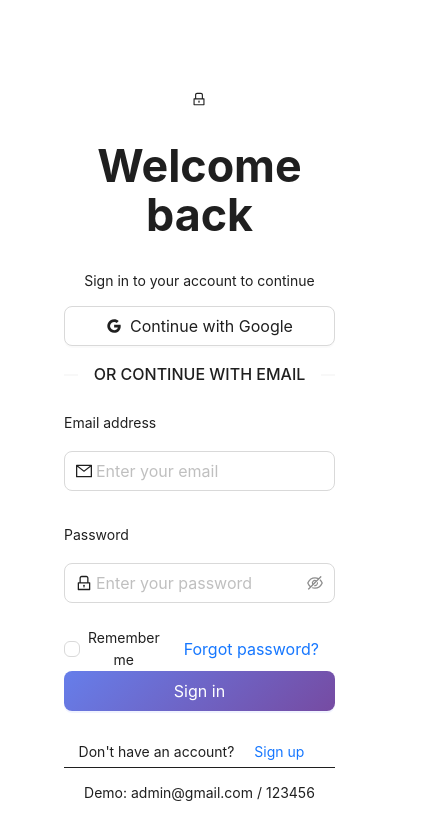
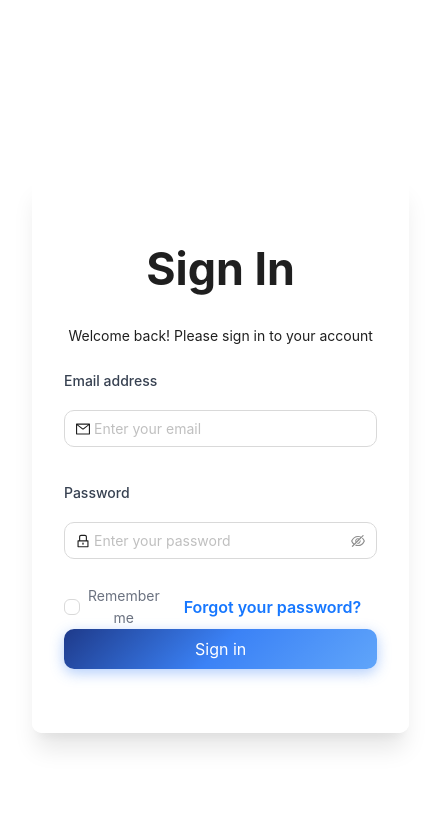
Before and after one commit to sankarkumark34/personal_tracker, a React (Vite) app: page / in a window 390 px wide. Shown: the top 840 px of the page, 441 px wide, since content can reach past the window. Built offline with nearby package versions, Linux system fonts and the light colour scheme.

Commit message:
Enhance authentication UI with custom styles, improved layout, and responsive design. Refactor Login and SignUp forms to include user login handling and integrate Google login functionality.

```diff
--- a/src/components/auth/AuthContainer.tsx
+++ b/src/components/auth/AuthContainer.tsx
@@ -67,16 +67,22 @@ const AuthContainer: React.FC<AuthContainerProps> = ({ onLogin }) => {
   };
 
   return (
-    <div className="min-h-screen flex items-center justify-center p-4">
+    <div className="min-h-screen bg-gradient-to-br from-blue-50 via-white to-blue-50 flex items-center justify-center p-4">
+      <div className="w-full max-w-md">
         <Card
-        className="w-full max-w-sm shadow-xl border-0 rounded-2xl"
+          className="shadow-2xl border-0 rounded-3xl backdrop-blur-sm"
           style={{
-          background: '#ffffff',
+            background: 'rgba(255, 255, 255, 0.95)',
+            backdropFilter: 'blur(10px)',
           }}
-        bodyStyle={{ padding: '32px' }}
+          bodyStyle={{
+            padding: '40px 32px',
+            borderRadius: '24px'
+          }}
         >
           {renderAuthForm()}
         </Card>
+      </div>
     </div>
   );
 };
--- a/src/components/auth/LoginForm.tsx
+++ b/src/components/auth/LoginForm.tsx
@@ -1,18 +1,18 @@
 import React, { useState } from 'react';
-import { Button, Form, Input, Checkbox, Divider, message } from 'antd';
-import { LockOutlined, MailOutlined, GoogleOutlined } from '@ant-design/icons';
-import type { AuthMode, LoginCredentials } from '../../types/auth';
+import { Button, Form, Input, Checkbox, message } from 'antd';
+import { LockOutlined, MailOutlined, EyeOutlined, EyeInvisibleOutlined } from '@ant-design/icons';
+import type { AuthMode, LoginCredentials, User } from '../../types/auth';
 import { authService } from '../../services/authService';
-import { googleOAuthService } from '../../services/googleOAuthService';
 
 interface LoginFormProps {
   onSwitchMode: (mode: AuthMode) => void;
+  onLogin: (user: User) => void;
 }
 
 // Using LoginCredentials type from auth types
 type LoginFormValues = LoginCredentials & { remember: boolean };
 
-const LoginForm: React.FC<LoginFormProps> = ({ onSwitchMode }) => {
+const LoginForm: React.FC<LoginFormProps> = ({ onSwitchMode, onLogin }) => {
   const [form] = Form.useForm();
   const [loading, setLoading] = useState(false);
 
@@ -20,10 +20,10 @@ const LoginForm: React.FC<LoginFormProps> = ({ onSwitchMode }) => {
     setLoading(true);
     try {
       const result = await authService.login(values);
-      if (result.success) {
+      if (result.success && result.user) {
         message.success(result.message);
         console.log('Logged in user:', result.user);
-        // TODO: Redirect to dashboard or update global auth state
+        onLogin(result.user);
       } else {
         message.error(result.message);
       }
@@ -35,48 +35,13 @@ const LoginForm: React.FC<LoginFormProps> = ({ onSwitchMode }) => {
     }
   };
 
-  const handleGoogleLogin = async () => {
-    setLoading(true);
-    try {
-      // Use real Google OAuth service
-      await googleOAuthService.initiateLogin();
-    } catch (error) {
-      message.error('Failed to initiate Google login. Please try again.');
-      console.error('Google login error:', error);
-      setLoading(false);
-    }
-    // Note: setLoading(false) is not called here because the page will redirect
-  };
-
   return (
-    <div>
-      {/* Header with Icon */}
+    <div className="w-full max-w-md mx-auto">
+      {/* Header */}
       <div className="text-center mb-8">
-        <div className="inline-flex items-center justify-center w-12 h-12 bg-gray-100 rounded-xl mb-4">
-          <LockOutlined className="text-lg text-gray-600" />
-        </div>
-        <h1 className="text-2xl font-semibold text-gray-900 mb-2">Welcome back</h1>
-        <p className="text-gray-500 text-sm">Sign in to your account to continue</p>
+        <h1 className="text-3xl font-bold text-gray-900 mb-2">Sign In</h1>
+        <p className="text-gray-600">Welcome back! Please sign in to your account</p>
       </div>
-
-      {/* Google Login Button */}
-      <Button
-        type="default"
-        size="large"
-        block
-        icon={<GoogleOutlined />}
-        onClick={handleGoogleLogin}
-        loading={loading}
-        className="mb-6 h-12 border border-gray-300 hover:border-gray-400 text-gray-700 font-medium"
-        style={{ borderRadius: '8px' }}
-      >
-        Continue with Google
-      </Button>
-
-      {/* Divider */}
-      <Divider className="my-6">
-        <span className="text-gray-400 text-xs font-medium">OR CONTINUE WITH EMAIL</span>
-      </Divider>
 
       {/* Login Form */}
       <Form
@@ -86,88 +51,83 @@ const LoginForm: React.FC<LoginFormProps> = ({ onSwitchMode }) => {
         layout="vertical"
         size="large"
         requiredMark={false}
+        className="space-y-6"
       >
+        {/* Email Field */}
         <Form.Item
-          label={<span className="text-gray-700 text-sm font-medium">Email address</span>}
+          label={<span className="text-gray-700 font-medium text-sm">Email address</span>}
           name="email"
           rules={[
             { required: true, message: 'Please input your email!' },
             { type: 'email', message: 'Please enter a valid email!' }
           ]}
+          className="mb-5"
         >
           <Input
-            prefix={<MailOutlined className="text-gray-400" />}
+            prefix={<MailOutlined className="text-gray-400 mr-2" />}
             placeholder="Enter your email"
-            className="h-12 border-gray-300"
-            style={{ borderRadius: '8px' }}
+            className="h-12 rounded-lg border-gray-300 hover:border-blue-400 focus:border-blue-500"
+            style={{
+              fontSize: '14px',
+              backgroundColor: '#ffffff'
+            }}
           />
         </Form.Item>
 
+        {/* Password Field */}
         <Form.Item
-          label={<span className="text-gray-700 text-sm font-medium">Password</span>}
+          label={<span className="text-gray-700 font-medium text-sm">Password</span>}
           name="password"
           rules={[{ required: true, message: 'Please input your password!' }]}
+          className="mb-5"
         >
           <Input.Password
-            prefix={<LockOutlined className="text-gray-400" />}
+            prefix={<LockOutlined className="text-gray-400 mr-2" />}
             placeholder="Enter your password"
-            className="h-12 border-gray-300"
-            style={{ borderRadius: '8px' }}
+            className="h-12 rounded-lg border-gray-300 hover:border-blue-400 focus:border-blue-500"
+            iconRender={(visible) => (visible ? <EyeOutlined /> : <EyeInvisibleOutlined />)}
+            style={{
+              fontSize: '14px',
+              backgroundColor: '#ffffff'
+            }}
           />
         </Form.Item>
 
-        {/* Remember Me & Forgot Password */}
-        <div className="flex items-center justify-between mb-6">
+        {/* Remember Me & Forgot Password Row */}
+        <div className="flex items-center justify-between mb-8">
           <Form.Item name="remember" valuePropName="checked" noStyle>
-            <Checkbox className="text-gray-600 text-sm">Remember me</Checkbox>
+            <Checkbox className="text-gray-600 text-sm font-medium">
+              Remember me
+            </Checkbox>
           </Form.Item>
           <Button
             type="link"
             onClick={() => onSwitchMode('forgot-password')}
-            className="p-0 text-blue-600 hover:text-blue-700 text-sm"
+            className="p-0 h-auto text-blue-600 hover:text-blue-700 text-sm font-medium hover:underline"
           >
-            Forgot password?
+            Forgot your password?
           </Button>
         </div>
 
-        {/* Submit Button */}
-        <Form.Item>
+        {/* Sign In Button */}
+        <Form.Item className="mb-0">
           <Button
             type="primary"
             htmlType="submit"
             size="large"
             block
             loading={loading}
-            className="h-12 font-medium"
+            className="h-12 rounded-lg font-semibold text-base shadow-lg hover:shadow-xl transition-all duration-300"
             style={{
-              borderRadius: '8px',
-              background: 'linear-gradient(135deg, #667eea 0%, #764ba2 100%)',
-              border: 'none'
+              background: 'linear-gradient(135deg, #1e3a8a 0%, #3b82f6 50%, #60a5fa 100%)',
+              border: 'none',
+              boxShadow: '0 4px 14px 0 rgba(59, 130, 246, 0.4)'
             }}
           >
             Sign in
           </Button>
         </Form.Item>
       </Form>
-
-      {/* Sign Up Link */}
-      <div className="text-center mt-6">
-        <span className="text-gray-600 text-sm">Don't have an account? </span>
-        <Button
-          type="link"
-          onClick={() => onSwitchMode('signup')}
-          className="p-0 text-blue-600 hover:text-blue-700 font-medium text-sm"
-        >
-          Sign up
-        </Button>
-      </div>
-
-      {/* Demo Credentials - Subtle hint */}
-      <div className="text-center mt-4 pt-4 border-t border-gray-100">
-        <p className="text-xs text-gray-400">
-          Demo: admin@gmail.com / 123456
-        </p>
-      </div>
     </div>
   );
 };
--- a/src/components/auth/SignUpForm.tsx
+++ b/src/components/auth/SignUpForm.tsx
@@ -1,18 +1,19 @@
 import React, { useState } from 'react';
 import { Button, Form, Input, Divider, message } from 'antd';
-import { UserOutlined, MailOutlined, LockOutlined, GoogleOutlined } from '@ant-design/icons';
-import type { AuthMode, SignUpCredentials } from '../../types/auth';
+import { MailOutlined, LockOutlined, GoogleOutlined } from '@ant-design/icons';
+import type { AuthMode, SignUpCredentials, User } from '../../types/auth';
 import { authService } from '../../services/authService';
 import { googleOAuthService } from '../../services/googleOAuthService';
 
 interface SignUpFormProps {
   onSwitchMode: (mode: AuthMode) => void;
+  onLogin: (user: User) => void;
 }
 
 // Using SignUpCredentials type from auth types
 type SignUpFormValues = SignUpCredentials;
 
-const SignUpForm: React.FC<SignUpFormProps> = ({ onSwitchMode }) => {
+const SignUpForm: React.FC<SignUpFormProps> = ({ onSwitchMode, onLogin }) => {
   const [form] = Form.useForm();
   const [loading, setLoading] = useState(false);
 
@@ -20,11 +21,11 @@ const SignUpForm: React.FC<SignUpFormProps> = ({ onSwitchMode }) => {
     setLoading(true);
     try {
       const result = await authService.signUp(values);
-      if (result.success) {
+      if (result.success && result.user) {
         message.success(result.message);
         console.log('Created user:', result.user);
-        // TODO: Redirect to dashboard or update global auth state
-        setTimeout(() => onSwitchMode('login'), 1500);
+        // Auto login after successful signup
+        onLogin(result.user);
       } else {
         message.error(result.message);
       }
@@ -50,34 +51,12 @@ const SignUpForm: React.FC<SignUpFormProps> = ({ onSwitchMode }) => {
   };
 
   return (
-    <div>
-      {/* Header with Icon */}
+    <div className="w-full max-w-md mx-auto">
+      {/* Header */}
       <div className="text-center mb-8">
-        <div className="inline-flex items-center justify-center w-12 h-12 bg-green-100 rounded-xl mb-4">
-          <UserOutlined className="text-lg text-green-600" />
-        </div>
-        <h1 className="text-2xl font-semibold text-gray-900 mb-2">Create your account</h1>
-        <p className="text-gray-500 text-sm">Sign up to get started with your account</p>
+        <h1 className="text-3xl font-bold text-gray-900 mb-2">Create Account</h1>
+        <p className="text-gray-600">Sign up to get started with your account</p>
       </div>
-
-      {/* Google Sign Up Button */}
-      <Button
-        type="default"
-        size="large"
-        block
-        icon={<GoogleOutlined />}
-        onClick={handleGoogleSignUp}
-        loading={loading}
-        className="mb-6 h-12 border border-gray-300 hover:border-gray-400 text-gray-700 font-medium"
-        style={{ borderRadius: '8px' }}
-      >
-        Continue with Google
-      </Button>
-
-      {/* Divider */}
-      <Divider className="my-6">
-        <span className="text-gray-400 text-xs font-medium">OR CONTINUE WITH EMAIL</span>
-      </Divider>
 
       {/* Sign Up Form */}
       <Form
@@ -87,41 +66,53 @@ const SignUpForm: React.FC<SignUpFormProps> = ({ onSwitchMode }) => {
         layout="vertical"
         size="large"
         requiredMark={false}
+        className="space-y-4"
       >
+        {/* Email Field */}
         <Form.Item
-          label={<span className="text-gray-700 text-sm font-medium">Email address</span>}
+          label={<span className="text-gray-700 font-medium text-sm">Email address</span>}
           name="email"
           rules={[
             { required: true, message: 'Please input your email!' },
             { type: 'email', message: 'Please enter a valid email!' }
           ]}
+          className="mb-4"
         >
           <Input
-            prefix={<MailOutlined className="text-gray-400" />}
+            prefix={<MailOutlined className="text-gray-400 mr-2" />}
             placeholder="Enter your email"
-            className="h-12 border-gray-300"
-            style={{ borderRadius: '8px' }}
+            className="h-12 rounded-lg border-gray-300 hover:border-blue-400 focus:border-blue-500"
+            style={{
+              fontSize: '14px',
+              backgroundColor: '#ffffff'
+            }}
           />
         </Form.Item>
 
+        {/* Password Field */}
         <Form.Item
-          label={<span className="text-gray-700 text-sm font-medium">Password</span>}
+          label={<span className="text-gray-700 font-medium text-sm">Password</span>}
           name="password"
           rules={[
             { required: true, message: 'Please input your password!' },
             { min: 6, message: 'Password must be at least 6 characters!' }
           ]}
+          className="mb-4"
         >
           <Input.Password
-            prefix={<LockOutlined className="text-gray-400" />}
+            prefix={<LockOutlined className="text-gray-400 mr-2" />}
             placeholder="Create a password"
-            className="h-12 border-gray-300"
-            style={{ borderRadius: '8px' }}
+            className="h-12 rounded-lg border-gray-300 hover:border-blue-400 focus:border-blue-500"
+            style={{
+              fontSize: '14px',
+              backgroundColor: '#ffffff'
+            }}
           />
         </Form.Item>
 
+        {/* Confirm Password Field */}
         <Form.Item
-          label={<span className="text-gray-700 text-sm font-medium">Confirm Password</span>}
+          label={<span className="text-gray-700 font-medium text-sm">Confirm Password</span>}
           name="confirmPassword"
           dependencies={['password']}
           rules={[
@@ -135,28 +126,32 @@ const SignUpForm: React.FC<SignUpFormProps> = ({ onSwitchMode }) => {
               },
             }),
           ]}
+          className="mb-6"
         >
           <Input.Password
-            prefix={<LockOutlined className="text-gray-400" />}
+            prefix={<LockOutlined className="text-gray-400 mr-2" />}
             placeholder="Confirm your password"
-            className="h-12 border-gray-300"
-            style={{ borderRadius: '8px' }}
+            className="h-12 rounded-lg border-gray-300 hover:border-blue-400 focus:border-blue-500"
+            style={{
+              fontSize: '14px',
+              backgroundColor: '#ffffff'
+            }}
           />
         </Form.Item>
 
-        {/* Submit Button */}
-        <Form.Item className="mt-6">
+        {/* Create Account Button */}
+        <Form.Item className="mb-6">
           <Button
             type="primary"
             htmlType="submit"
             size="large"
             block
             loading={loading}
-            className="h-12 font-medium"
+            className="h-12 rounded-lg font-semibold text-base shadow-lg hover:shadow-xl transition-all duration-200"
             style={{
-              borderRadius: '8px',
-              background: 'linear-gradient(135deg, #10b981 0%, #3b82f6 100%)',
-              border: 'none'
+              background: 'linear-gradient(135deg, #10b981 0%, #3b82f6 50%, #8b5cf6 100%)',
+              border: 'none',
+              boxShadow: '0 4px 14px 0 rgba(16, 185, 129, 0.4)'
             }}
           >
             Create account
@@ -164,13 +159,31 @@ const SignUpForm: React.FC<SignUpFormProps> = ({ onSwitchMode }) => {
         </Form.Item>
       </Form>
 
+      {/* Divider */}
+      <Divider className="my-8">
+        <span className="text-gray-400 text-sm font-medium px-4">OR</span>
+      </Divider>
+
+      {/* Google Sign Up Button */}
+      <Button
+        type="default"
+        size="large"
+        block
+        icon={<GoogleOutlined className="text-lg" />}
+        onClick={handleGoogleSignUp}
+        loading={loading}
+        className="h-12 rounded-lg border-2 border-gray-300 hover:border-gray-400 hover:shadow-md text-gray-700 font-semibold text-base transition-all duration-200 mb-6"
+      >
+        Continue with Google
+      </Button>
+
       {/* Sign In Link */}
-      <div className="text-center mt-6">
+      <div className="text-center">
         <span className="text-gray-600 text-sm">Already have an account? </span>
         <Button
           type="link"
           onClick={() => onSwitchMode('login')}
-          className="p-0 text-blue-600 hover:text-blue-700 font-medium text-sm"
+          className="p-0 h-auto text-blue-600 hover:text-blue-700 font-semibold text-sm"
         >
           Sign in
         </Button>
--- a/src/index.css
+++ b/src/index.css
@@ -70,3 +70,125 @@ button:focus-visible {
     background-color: #f9f9f9;
   }
 }
+
+/* Custom styles for the authentication app */
+.auth-container {
+  backdrop-filter: blur(10px);
+}
+
+.gradient-bg {
+  background: linear-gradient(135deg, #667eea 0%, #764ba2 100%);
+}
+
+.glass-effect {
+  background: rgba(255, 255, 255, 0.25);
+  backdrop-filter: blur(10px);
+  border: 1px solid rgba(255, 255, 255, 0.18);
+}
+
+/* Enhanced Login Form Styles */
+.ant-input-affix-wrapper {
+  transition: all 0.3s ease;
+}
+
+.ant-input-affix-wrapper:hover {
+  border-color: #3b82f6 !important;
+  box-shadow: 0 0 0 2px rgba(59, 130, 246, 0.1);
+}
+
+.ant-input-affix-wrapper-focused {
+  border-color: #3b82f6 !important;
+  box-shadow: 0 0 0 3px rgba(59, 130, 246, 0.1) !important;
+}
+
+.ant-input-password {
+  transition: all 0.3s ease;
+}
+
+.ant-input-password:hover {
+  border-color: #3b82f6 !important;
+  box-shadow: 0 0 0 2px rgba(59, 130, 246, 0.1);
+}
+
+.ant-input-password-focused {
+  border-color: #3b82f6 !important;
+  box-shadow: 0 0 0 3px rgba(59, 130, 246, 0.1) !important;
+}
+
+/* Custom checkbox styling */
+.ant-checkbox-wrapper {
+  font-size: 14px;
+  color: #6b7280;
+}
+
+.ant-checkbox-checked .ant-checkbox-inner {
+  background-color: #3b82f6;
+  border-color: #3b82f6;
+}
+
+/* Form labels */
+.ant-form-item-label > label {
+  font-weight: 500 !important;
+  color: #374151 !important;
+}
+
+/* Card shadow enhancement */
+.ant-card {
+  box-shadow: 0 20px 25px -5px rgba(0, 0, 0, 0.1), 0 10px 10px -5px rgba(0, 0, 0, 0.04) !important;
+}
+
+/* Button hover effects */
+.ant-btn-primary:hover {
+  transform: translateY(-1px);
+  box-shadow: 0 8px 25px rgba(59, 130, 246, 0.3) !important;
+}
+
+.ant-btn-default:hover {
+  transform: translateY(-1px);
+  box-shadow: 0 4px 12px rgba(0, 0, 0, 0.1);
+}
+
+/* Smooth transitions */
+.ant-btn {
+  transition: all 0.3s cubic-bezier(0.4, 0, 0.2, 1);
+}
+
+/* Divider styling */
+.ant-divider-horizontal.ant-divider-with-text {
+  margin: 24px 0;
+}
+
+.ant-divider-inner-text {
+  background-color: #ffffff;
+  padding: 0 16px;
+  color: #9ca3af;
+  font-size: 12px;
+  font-weight: 500;
+  text-transform: uppercase;
+  letter-spacing: 0.05em;
+}
+
+/* Link button styling */
+.ant-btn-link {
+  font-weight: 600 !important;
+  text-decoration: none !important;
+}
+
+.ant-btn-link:hover {
+  text-decoration: none !important;
+}
+
+/* Form validation error styling */
+.ant-form-item-has-error .ant-input-affix-wrapper {
+  border-color: #ef4444 !important;
+}
+
+.ant-form-item-has-error .ant-input-password {
+  border-color: #ef4444 !important;
+}
+
+.ant-form-item-explain-error {
+  color: #ef4444;
+  font-size: 12px;
+  margin-top: 4px;
+}
```
Lines whose indentation alone changed are shown as unchanged.
